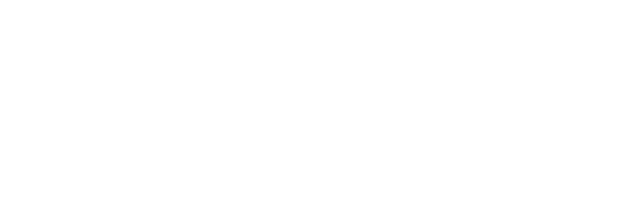
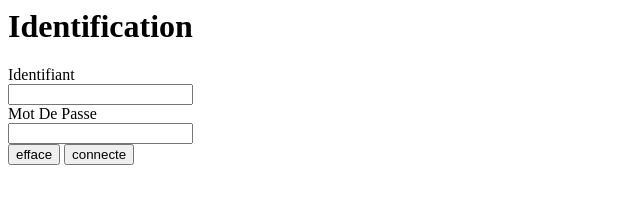
Before and after one commit to martin0699/RDVCarnet, a plain HTML site: page identification/identification.html in a window 1280 px wide. Shown: the whole page, without its empty margins (0-640 px from the left). Drawn offline with Linux system fonts and the light colour scheme.

Commit message:
Ajout formulaires
Identification et ajout RDV

```diff
--- a/identification/identification.html
+++ b/identification/identification.html
@@ -1,5 +1,21 @@
 <html>
     <body>
-
+        <h1>Identification</h1>
+        <form method="POST">
+            <div>
+                <label>Identifiant</label>
+                <br>
+                <input type="text", class="text", name="id">
+            </div>
+            <div>
+                <label>Mot De Passe</label>
+                <br>
+                <input type="password", class="text", name="mdp">
+            </div>
+            <div>
+                <input type="reset" class="reset" value="efface">
+				<input type="submit" class="submit" value="connecte">
+            </div>
+        </form>
     </body>
 </html>
```
Also changed, not shown: bdd/identifiant.json (+1 -10 lines), rdv/ajoutRDV.html (added, +29 -0 lines), rdv/rdv.html (+14 -0 lines).
